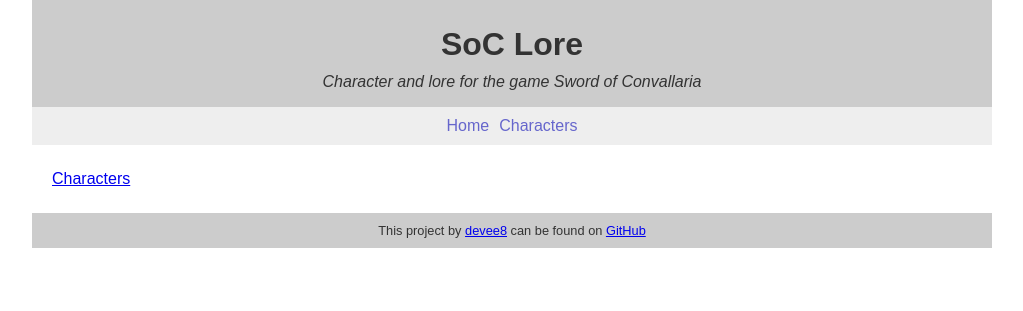
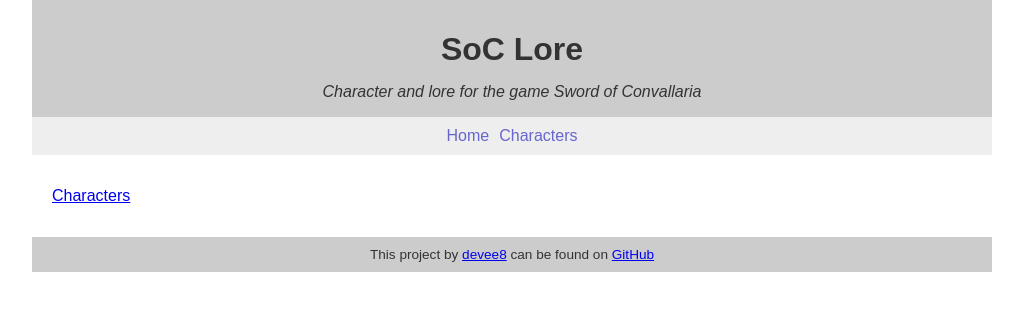
Before and after one commit to devee8/soc-lore, a Jekyll site: the page built from index.md, in a window 1280 px wide. Shown: the top 311 px of the page, without its empty margins (128-1151 px from the left). Built offline with Jekyll 4.4.1, drawn with Linux system fonts in a browser that asks for light colours; our own code applies the rules of GitHub Pages for plain Markdown files.

Commit message:
formatting updates

```diff
--- a/assets/css/style.scss
+++ b/assets/css/style.scss
@@ -12,18 +12,19 @@ body {
 }
 
 h1{
+    padding-top: 15px;
+    padding-bottom: 15px;
+}
+
+h2{
     padding-top: 10px;
     padding-bottom: 10px;
 }
 
-h2{
-    padding-top: 5px;
-    padding-bottom: 5px;
-}
-
 p {
-    padding-top: 5px;
-    padding-bottom: 5px;
+    padding-top: 10px;
+    padding-bottom: 10px;
+    line-height: 1.4em;
 }
 
 .tagline {
@@ -89,7 +90,7 @@ footer {
     position: relative;
     bottom: 0;
     width: 100%;
-    font-size: .8em;
+    font-size: .85em;
 }
 
 /* small screens */
```
